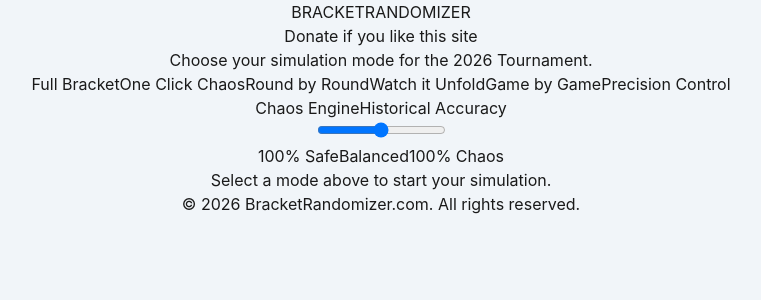
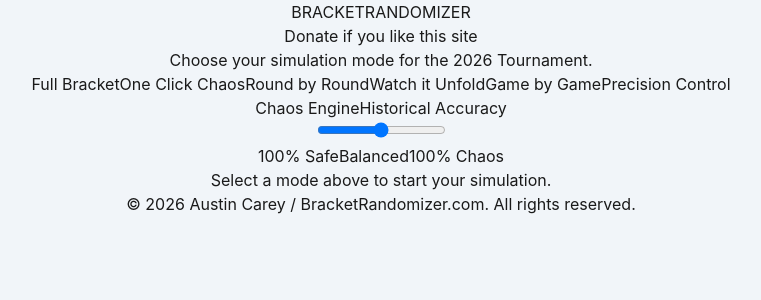
Before and after one commit to austincarey/BracketRandomizer, a React (Vite) app: page / in a window 1280 px wide. Shown: the top 300 px of the page, without its empty margins (259-1020 px from the left). Built offline with nearby package versions, Linux system fonts and the light colour scheme.

Commit message:
fix: update footer copyright to include author name

```diff
--- a/src/App.tsx
+++ b/src/App.tsx
@@ -326,7 +326,7 @@
       </main>
 
       <footer className="mt-20 py-8 border-t border-slate-200 text-center text-slate-400">
-        <p>&copy; 2026 BracketRandomizer.com. All rights reserved.</p>
+        <p>&copy; 2026 Austin Carey / BracketRandomizer.com. All rights reserved.</p>
       </footer>
     </div>
   )
```
